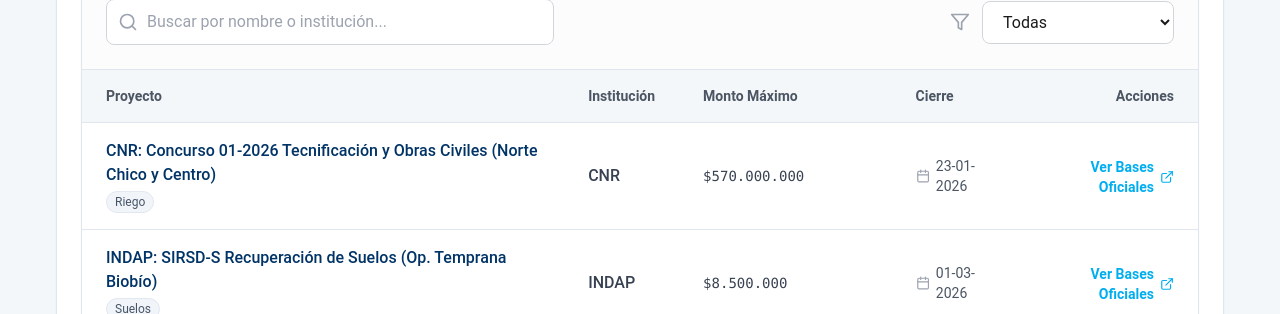
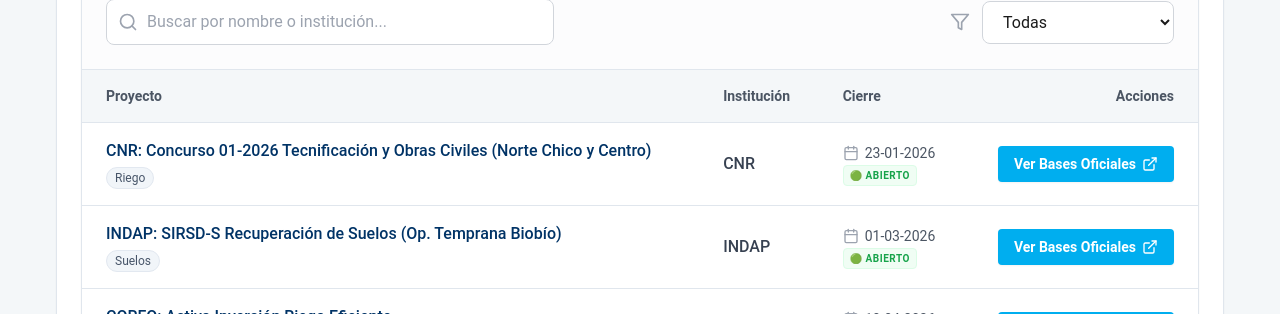
Before and after one commit to maximilianoandrade-sys/iica-chile-plataforma, a Next.js app: page / in a window 1280 px wide. Shown: the part 638-952 px from the top of the page. Built offline with nearby package versions, Linux system fonts and the light colour scheme.

Commit message:
FEATURES: Deep Linking, Clean 4-Column Table, and 'Closed' state logic

```diff
--- a/components/ProjectList.tsx
+++ b/components/ProjectList.tsx
@@ -86,7 +86,6 @@ export function ProjectList() {
                                     <tr className="bg-[#f4f7f9] text-gray-600 text-sm font-semibold border-b border-[var(--iica-border)]">
                                         <th className="py-4 px-6">Proyecto</th>
                                         <th className="py-4 px-6">Institución</th>
-                                        <th className="py-4 px-6">Monto Máximo</th>
                                         <th className="py-4 px-6">Cierre</th>
                                         <th className="py-4 px-6 text-right">Acciones</th>
                                     </tr>
@@ -101,21 +100,11 @@ export function ProjectList() {
                                                 </span>
                                             </td>
                                             <td className="py-4 px-6 font-medium text-gray-700">{project.institucion}</td>
-                                            <td className="py-4 px-6 text-gray-700 font-mono text-sm">
-                                                <MoneyFormatter amount={project.monto} />
-                                            </td>
                                             <td className="py-4 px-6">
                                                 <UrgencyBadge date={project.fecha_cierre} />
                                             </td>
                                             <td className="py-4 px-6 text-right">
-                                                <a
-                                                    href={project.url_bases}
-                                                    target="_blank"
-                                                    rel="noopener noreferrer"
-                                                    className="inline-flex items-center gap-1.5 text-sm font-bold text-[var(--iica-cyan)] hover:text-[#008ec2] transition-colors"
-                                                >
-                                                    Ver Bases Oficiales <ExternalLink className="h-4 w-4" />
-                                                </a>
+                                                <ActionButton url={project.url_bases} date={project.fecha_cierre} />
                                             </td>
                                         </tr>
                                     ))}
@@ -134,24 +123,12 @@ export function ProjectList() {
                                         <UrgencyBadge date={project.fecha_cierre} mobile />
                                     </div>
 
-                                    <h3 className="font-bold text-[var(--iica-navy)] leading-snug">
+                                    <h3 className="font-bold text-lg text-[var(--iica-navy)] leading-snug mb-2">
                                         {project.nombre}
                                     </h3>
 
-                                    <div className="flex items-center gap-2 text-sm text-gray-600">
-                                        <DollarSign className="h-4 w-4 text-gray-400" />
-                                        <span className="font-medium text-gray-900"><MoneyFormatter amount={project.monto} /></span>
-                                    </div>
-
                                     <div className="pt-2 flex justify-end items-center">
-                                        <a
-                                            href={project.url_bases}
-                                            target="_blank"
-                                            rel="noopener noreferrer"
-                                            className="w-full btn-iica text-xs py-3 px-4 !bg-[var(--iica-navy)] hover:!bg-[var(--iica-blue)] text-center shadow-sm"
-                                        >
-                                            Ver Bases Oficiales
-                                        </a>
+                                        <ActionButton url={project.url_bases} date={project.fecha_cierre} />
                                     </div>
                                 </div>
                             ))}
@@ -228,38 +205,67 @@ export function ProjectList() {
 
 // Helper Components
 
-function MoneyFormatter({ amount }: { amount: number }) {
-    if (amount === 0) return <span>Por definir / Variable</span>;
+function ActionButton({ url, date }: { url: string, date: string }) {
+    const today = new Date();
+    const closingDate = new Date(date);
+    // Reset hours to compare only dates properly if needed, but timestamp diff is safer
+    const isClosed = closingDate.getTime() < today.setHours(0, 0, 0, 0);
+
+    if (isClosed) {
+        return (
+            <button disabled className="inline-flex items-center gap-1.5 text-sm font-bold text-gray-400 bg-gray-100 px-3 py-1.5 rounded cursor-not-allowed">
+                Cerrado <X className="h-4 w-4" />
+            </button>
+        );
+    }
+
     return (
-        <span>
-            {new Intl.NumberFormat('es-CL', { style: 'currency', currency: 'CLP', maximumFractionDigits: 0 }).format(amount)}
-        </span>
+        <a
+            href={url}
+            target="_blank"
+            rel="noopener noreferrer"
+            className="inline-flex items-center gap-1.5 text-sm font-bold text-white bg-[var(--iica-cyan)] hover:bg-[#008ec2] px-4 py-2 rounded transition-colors shadow-sm"
+        >
+            Ver Bases Oficiales <ExternalLink className="h-4 w-4" />
+        </a>
     );
 }
 
 function UrgencyBadge({ date, mobile = false }: { date: string, mobile?: boolean }) {
     const targetDate = new Date(date);
     const today = new Date();
+    // Normalize today to start of day
+    today.setHours(0, 0, 0, 0);
+
+    // Check if expired (target date is BEFORE today)
+    const isExpired = targetDate.getTime() < today.getTime();
+
+    // Calculate difference
     const diffTime = targetDate.getTime() - today.getTime();
     const diffDays = Math.ceil(diffTime / (1000 * 60 * 60 * 24));
 
     const isUrgent = diffDays <= 7 && diffDays >= 0;
-    const isExpired = diffDays < 0;
 
     if (isExpired) {
-        return <span className="text-gray-400 text-sm flex items-center gap-1"><AlertCircle className="h-4 w-4" /> Cerrado</span>;
+        return (
+            <div className="flex flex-col items-start">
+                <span className="text-gray-400 text-sm flex items-center gap-1"><AlertCircle className="h-4 w-4" /> Finalizado</span>
+                <span className="text-[10px] font-bold uppercase tracking-wider text-red-500 bg-red-50 px-1.5 py-0.5 rounded border border-red-100">🔴 Cerrado</span>
+            </div>
+        );
     }
 
     return (
-        <div className={`flex items-center gap-1.5 ${isUrgent ? 'text-red-600 font-medium' : 'text-gray-600'}`}>
-            {!mobile && <Calendar className="h-4 w-4 text-gray-400" />}
-            <span className="text-sm">
-                {isUrgent ? `Cierra en ${diffDays} días` : new Date(date).toLocaleDateString('es-CL')}
+        <div className="flex flex-col items-start gap-0.5">
+            <div className={`flex items-center gap-1.5 ${isUrgent ? 'text-red-600 font-bold' : 'text-gray-600'}`}>
+                {!mobile && <Calendar className="h-4 w-4 text-gray-400" />}
+                <span className="text-sm">
+                    {isUrgent ? `¡Cierra en ${diffDays} días!` : new Date(date).toLocaleDateString('es-CL')}
+                </span>
+            </div>
+            <span className="text-[10px] font-bold uppercase tracking-wider text-green-600 bg-green-50 px-1.5 py-0.5 rounded border border-green-100">
+                🟢 Abierto
             </span>
-            {isUrgent && <span className="relative flex h-2 w-2">
-                <span className="animate-ping absolute inline-flex h-full w-full rounded-full bg-red-400 opacity-75"></span>
-                <span className="relative inline-flex rounded-full h-2 w-2 bg-red-500"></span>
-            </span>}
         </div>
     );
 }
--- a/lib/mock-data.ts
+++ b/lib/mock-data.ts
@@ -11,9 +11,9 @@ export interface Project {
 }
 
 export const mockProjects: Project[] = [
-    { "id": 1, "nombre": "CNR: Concurso 01-2026 Tecnificación y Obras Civiles (Norte Chico y Centro)", "institucion": "CNR", "monto": 570000000, "fecha_cierre": "2026-01-23", "estado": "Abierto", "categoria": "Riego", "url_bases": "https://www.cnr.gob.cl/agricultores/calendario-de-concurso/" },
-    { "id": 2, "nombre": "INDAP: SIRSD-S Recuperación de Suelos (Op. Temprana Biobío)", "institucion": "INDAP", "monto": 8500000, "fecha_cierre": "2026-03-01", "estado": "Abierto", "categoria": "Suelos", "url_bases": "https://www.indap.gob.cl/programas/sirsd-s" },
+    { "id": 1, "nombre": "CNR: Concurso 01-2026 Tecnificación y Obras Civiles (Norte Chico y Centro)", "institucion": "CNR", "monto": 570000000, "fecha_cierre": "2026-01-23", "estado": "Abierto", "categoria": "Riego", "url_bases": "https://www.cnr.gob.cl/agricultores/concursos-de-riego/" },
+    { "id": 2, "nombre": "INDAP: SIRSD-S Recuperación de Suelos (Op. Temprana Biobío)", "institucion": "INDAP", "monto": 8500000, "fecha_cierre": "2026-03-01", "estado": "Abierto", "categoria": "Suelos", "url_bases": "https://www.indap.gob.cl/concursos" },
     { "id": 3, "nombre": "CORFO: Activa Inversión Riego Eficiente", "institucion": "CORFO", "monto": 30000000, "fecha_cierre": "2026-04-10", "estado": "Abierto", "categoria": "Inversión", "url_bases": "https://www.corfo.cl/sites/cpp/convocatorias" },
     { "id": 4, "nombre": "FIA: Convocatoria Jóvenes Innovadores 2026", "institucion": "FIA", "monto": 15000000, "fecha_cierre": "2026-05-05", "estado": "Próxima Apertura", "categoria": "Innovación", "url_bases": "https://www.fia.cl/convocatorias/" },
-    { "id": 5, "nombre": "Crédito Enlace Riego - Temporada 2026", "institucion": "INDAP", "monto": 0, "fecha_cierre": "2026-12-31", "estado": "Ventanilla Abierta", "categoria": "Crédito", "url_bases": "https://www.indap.gob.cl/programas/credito-enlace-riego" }
+    { "id": 5, "nombre": "Crédito Enlace Riego - Temporada 2026", "institucion": "INDAP", "monto": 0, "fecha_cierre": "2026-12-31", "estado": "Ventanilla Abierta", "categoria": "Crédito", "url_bases": "https://www.indap.gob.cl/concursos" }
 ];
```
